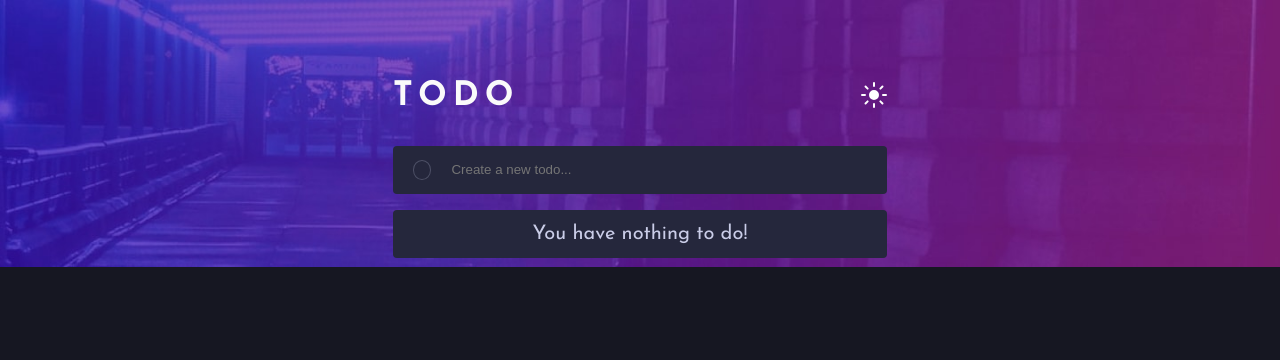
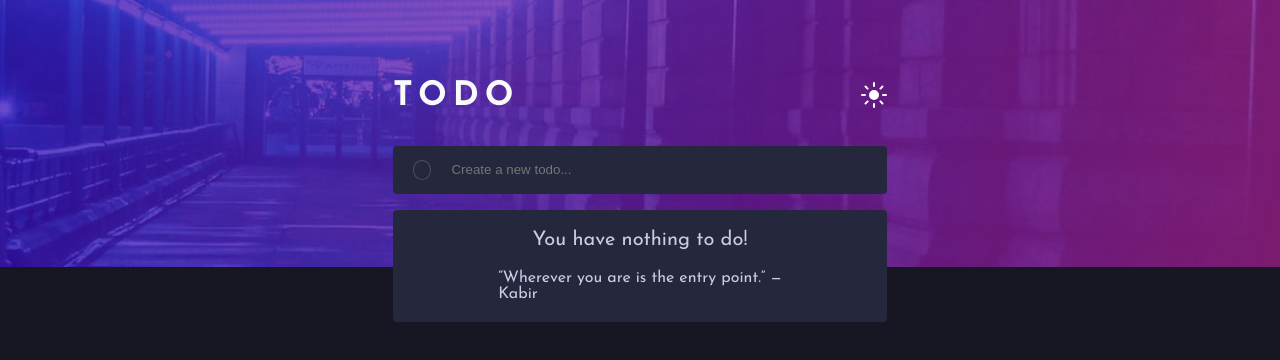
Before and after one commit to ClaytonDewey/todo-app, a React (Create React App) app: page / in a window 1280 px wide. Shown: the top 360 px of the page. Built offline with nearby package versions, Linux system fonts and the light colour scheme.

Commit message:
Add quote to empty todo list & style it

```diff
--- a/src/components/TodoList.tsx
+++ b/src/components/TodoList.tsx
@@ -4,6 +4,7 @@ import Button from './Button';
 import styled from 'styled-components';
 import { toast } from 'react-hot-toast';
 import { useState } from 'react';
+// import quotes from '../quotes.json';
 
 const StyledFooter = styled.footer`
   &.todo__footer {
@@ -36,11 +37,23 @@ export const TodoList = () => {
     toast('This will delete completed todos', { icon: '👋' });
   };
 
+  // const [quote, setQuote] = useState({});
+
+  // useEffect(() => {
+  //   let randomIndex = Math.floor(Math.random() * quotes.length);
+  //   setQuote(quotes[randomIndex]);
+  //   console.log(quote);
+  // }, [quote]);
+
   if (!todos.length) {
     return (
       <div className='todo__list'>
         <div className='todo todo__empty'>
           <h2>You have nothing to do!</h2>
+          <blockquote>
+            &ldquo;Wherever you are is the entry point.&rdquo; &mdash;{' '}
+            <footer>Kabir</footer>
+          </blockquote>
         </div>
       </div>
     );
--- a/src/sass/components/_todo.scss
+++ b/src/sass/components/_todo.scss
@@ -21,7 +21,17 @@
   }
 
   &__empty {
+    padding: 2rem 0;
     justify-content: center;
+    flex-direction: column;
+
+    h2 {
+      margin-bottom: 2rem;
+    }
+  }
+
+  &.todo__empty {
+    height: auto;
   }
 
   &__add {
```
